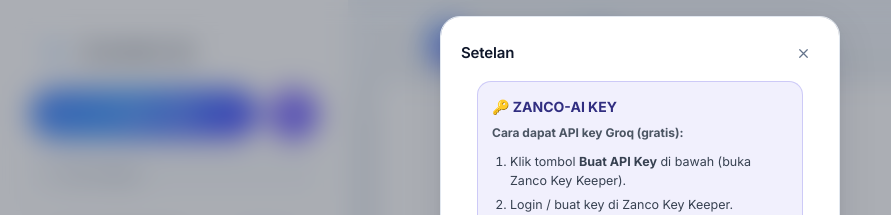
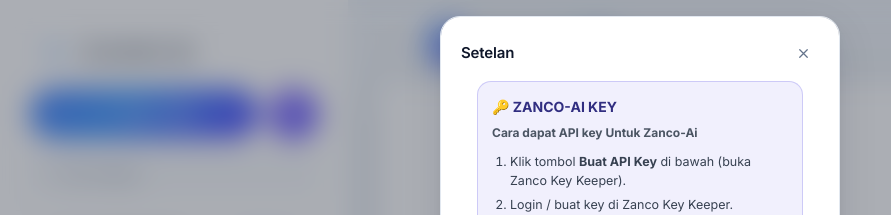
Before and after one commit to izrai4103-lgtm/groq-ai-chatbot, a Next.js app: page / in a window 1280 px wide. Both pictures are taken after a click on the button "Pasang API Key Groq (BYOK)". Shown: the top 215 px of the page, without its empty margins (0-891 px from the left). Built offline with nearby package versions, Linux system fonts and the light colour scheme.

Commit message:
copy: Cara dapat API key Untuk Zanco-Ai

```diff
--- a/app/page.js
+++ b/app/page.js
@@ -1315,7 +1315,7 @@
             <div className="byok-box">
               <div className="byok-hd">🔑 ZANCO-AI KEY</div>
               <p className="byok-help">
-                <strong>Cara dapat API key Groq (gratis):</strong>
+                <strong>Cara dapat API key Untuk Zanco-Ai</strong>
               </p>
               <ol className="byok-steps">
                 <li>Klik tombol <strong>Buat API Key</strong> di bawah (buka Zanco Key Keeper).</li>
```
